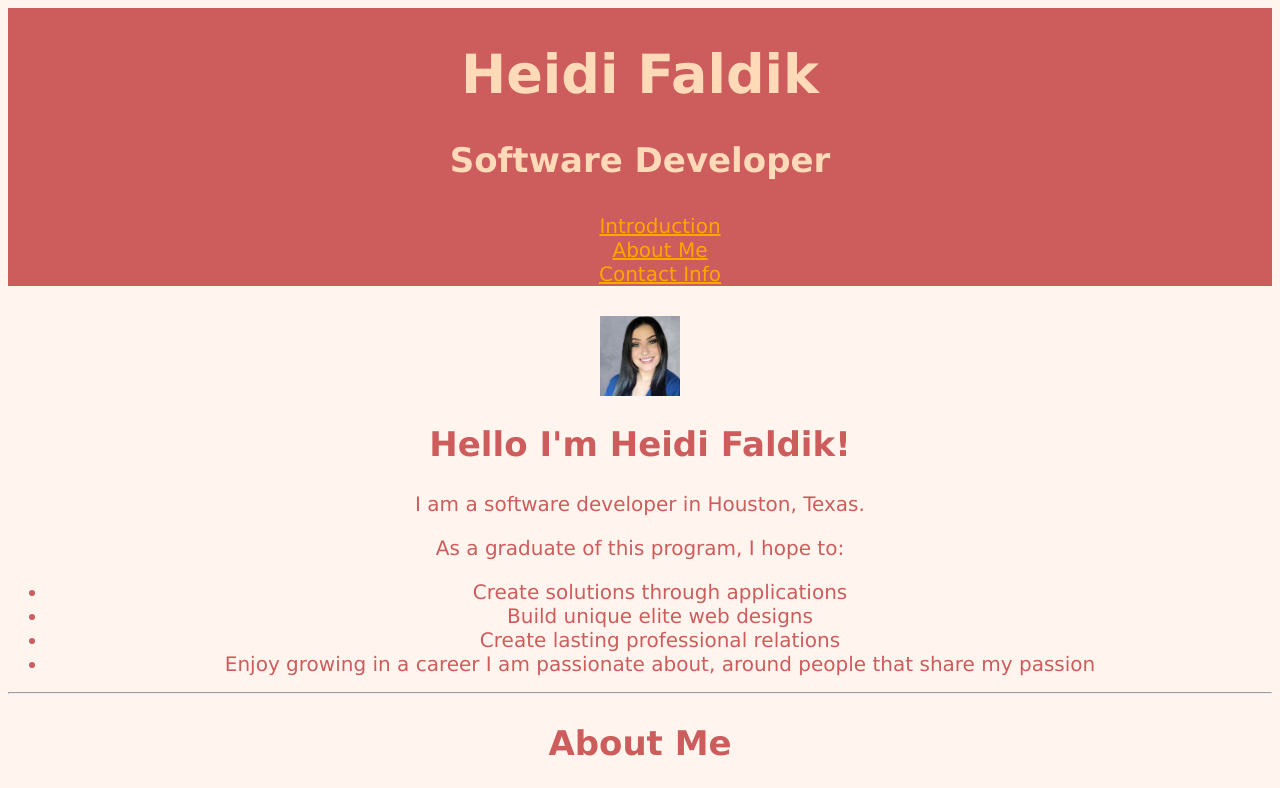
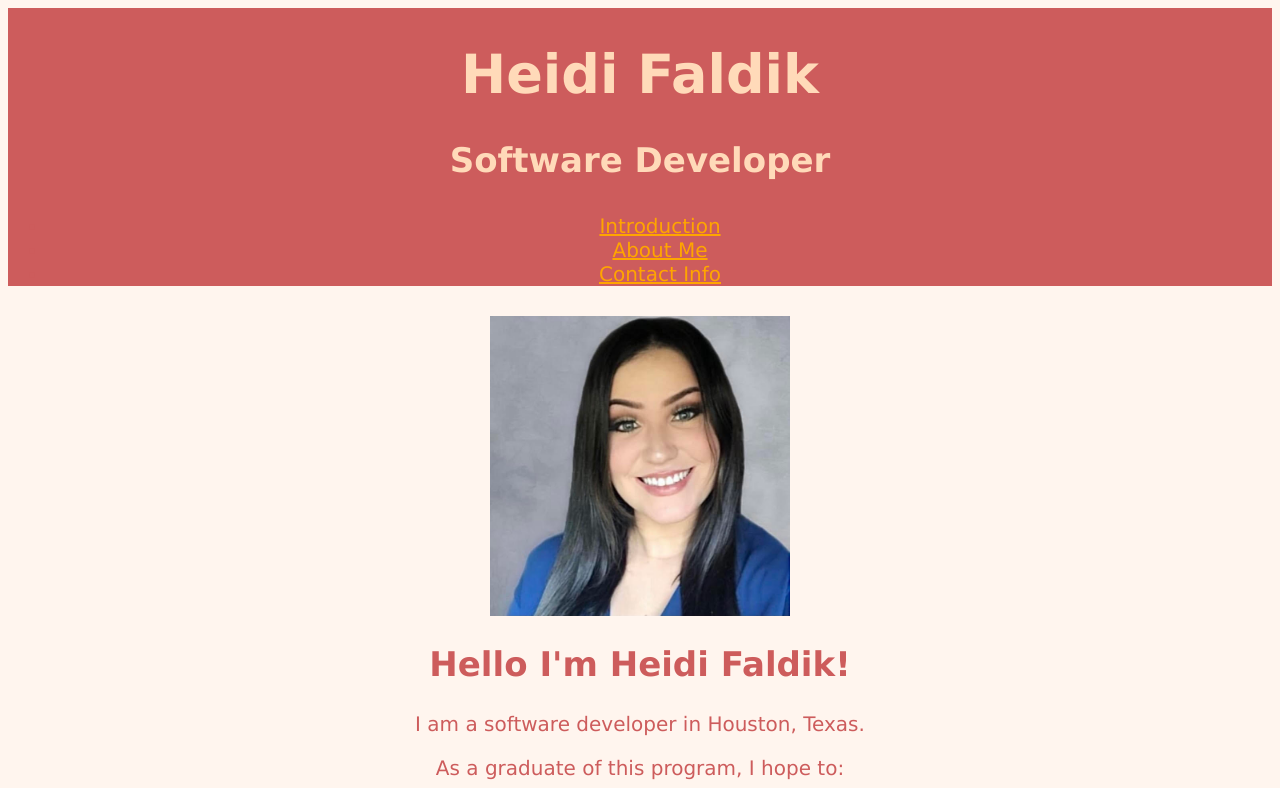
Before and after one commit to CHeidi/Portfolio, a plain HTML site: page index.html in a window 1280 px wide. Shown: the top 788 px of the page. Drawn offline with Linux system fonts and the light colour scheme.

Commit message:
Update index.html

```diff
--- a/index.html
+++ b/index.html
@@ -23,7 +23,7 @@
 
 </header>
 
-<img src="headshot.jpg" width = "80" height = "80" alt="Professional Photo">
+<img src="headshot.jpg" width = "300" height = "300" alt="Professional Photo">
 
 <article>
 <section id="Introduction">
```
